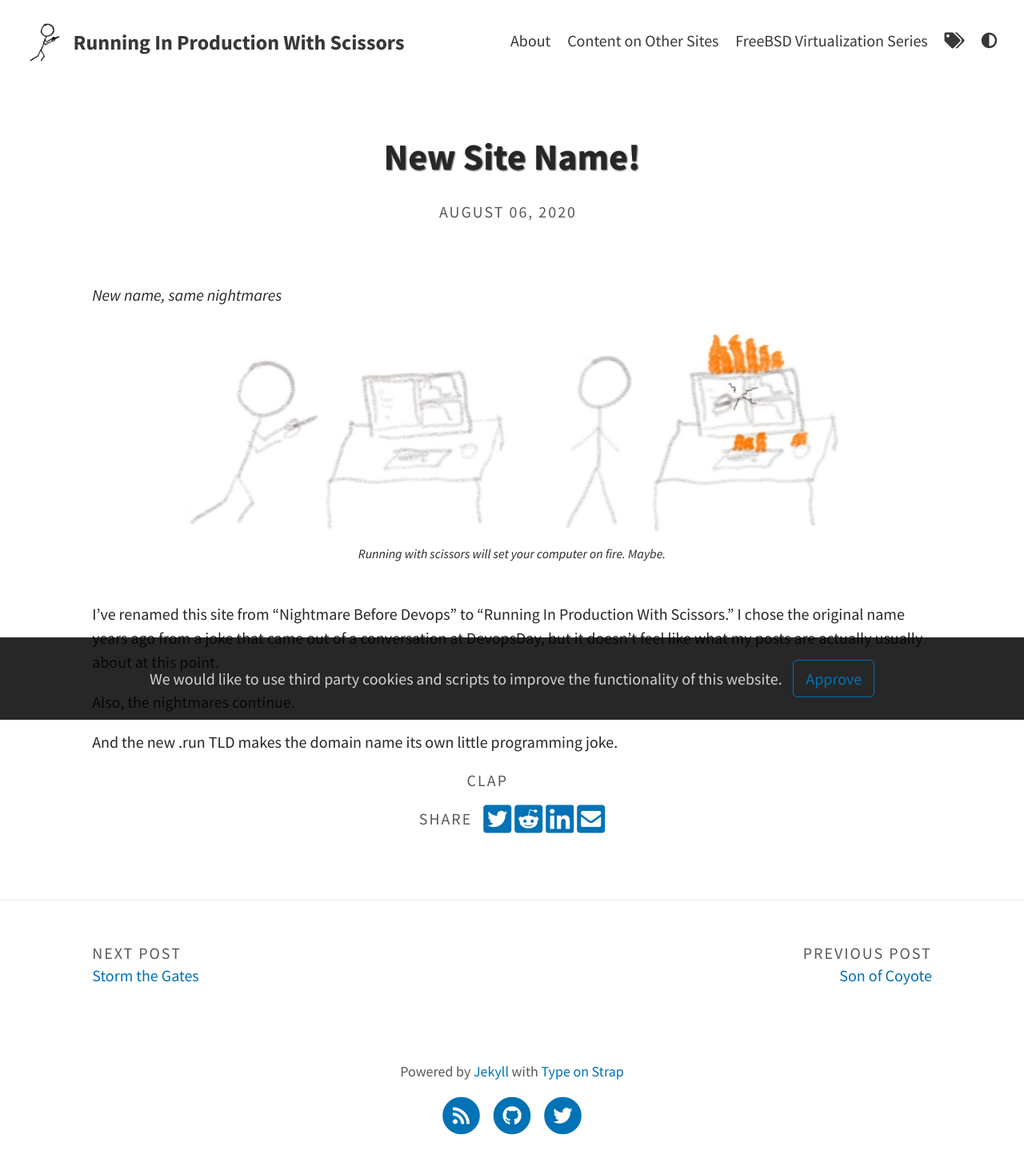
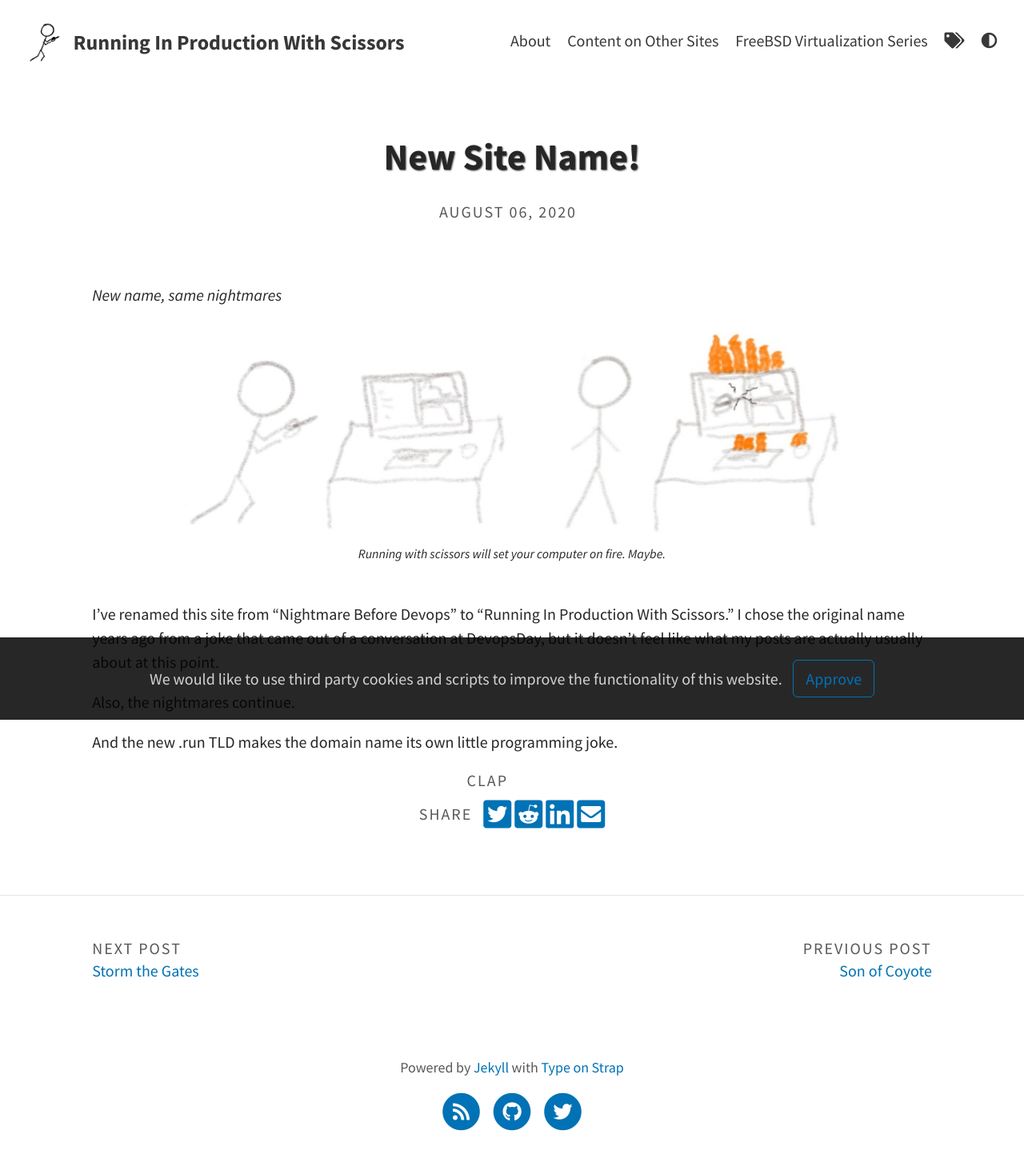
Before and after one commit to kbruner/productionwithscissors, a Jekyll site: the page built from _posts/2020-08-05-new-site-name.md, in a window 1280 px wide. Shown: the whole page at 80% size. Built offline with Jekyll 4.4.1, drawn with Linux system fonts in a browser that asks for light colours.

Commit message:
move a pixel here, a pixel there

```diff
--- a/_sass/includes/_share_buttons.scss
+++ b/_sass/includes/_share_buttons.scss
@@ -1,6 +1,7 @@
 ul.share-buttons {
   list-style: none;
   padding: $padding-x-small/2 0 $padding-x-small/4 0;
+  padding-top: 10px;
   margin: 0;
   text-align: center;
 
--- a/_sass/layouts/_blog.scss
+++ b/_sass/layouts/_blog.scss
@@ -51,7 +51,7 @@
     margin-bottom: 0;
     display: inline-block;
     background-size: cover;
-    border-bottom: 1px solid rgba(0, 0, 0, 0.1);
+    border-bottom: 1px solid rgba(0, 0, 0, 0.3);
 
     p a {
       @extend .body-link;
--- a/_sass/layouts/_posts.scss
+++ b/_sass/layouts/_posts.scss
@@ -291,6 +291,7 @@
   height: 45px;
   margin: auto;
   margin-left: 0px;
+  padding-bottom: 0px;
 
   .count-container {
     color: '#0072B5';
```
